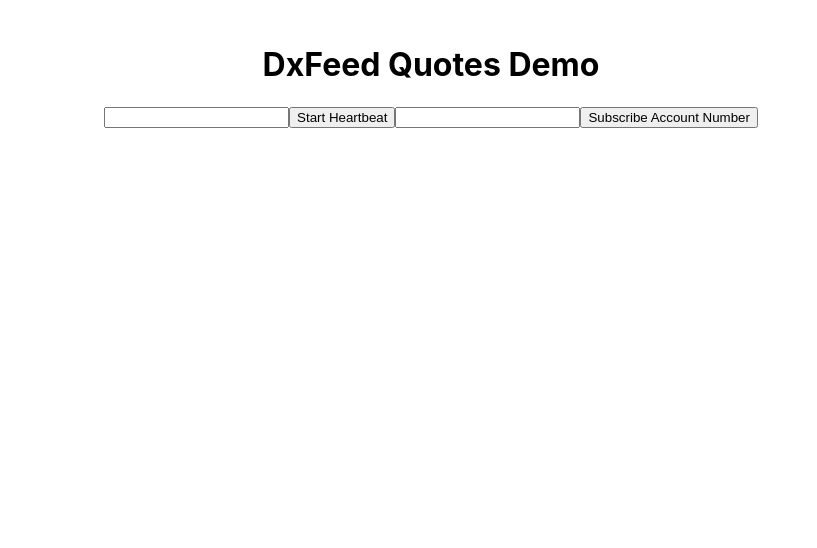
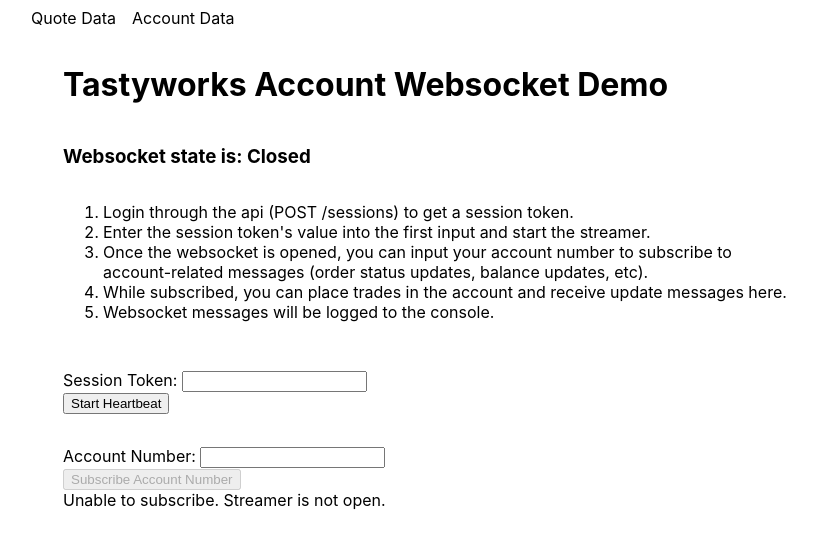
Before and after one commit to tastytrade/tastytrade-api-js, a Next.js app: page /account-streamer in a window 1280 px wide. Shown: the top 548 px of the page, without its empty margins (209-1026 px from the left). Built offline with nearby package versions, Linux system fonts and the light colour scheme.

Commit message:
Instructions and toast messages

```diff
--- a/account-streamer/account-streamer.ts
+++ b/account-streamer/account-streamer.ts
@@ -1,11 +1,7 @@
 import _ from 'lodash'
-// import { EndlessExponentialRetry } from '../../tastyworks/util/exponential-retry'
-// import type Logger from '../../tastyworks/logger'
-// import type { Disposer, RunLoop } from '../../tastyworks/util/runloop'
-// import type { WebsocketCreator } from '../../tastyworks/websocket'
 import type { JsonMap, JsonValue } from '../lib/json-util'
 import { JsonBuilder } from '../lib/json-util'
-// import { StreamerMessageType } from '../../tastyworks/account-streamer'
+import toast from 'react-hot-toast'
 
 export enum STREAMER_STATE {
   Open = 0,
@@ -24,10 +20,12 @@
 
 const HEARTBEAT_INTERVAL = 20000 // 20 seconds
 
+export type Disposer = () => void
+
 export type StreamerStateObserver = (streamerState: STREAMER_STATE) => void
 
-export type ReconnectObserver = () => void
-
+// Message `type` will be the data model
+// i.e. a balance update message will be of type `AccountBalance`
 export enum StreamerMessageType {
   Any = '*' /* get all messages */,
   AcatRequest = 'AcatRequest',
@@ -47,10 +45,20 @@
   TradingStatus = 'TradingStatus'
 }
 
+export type StreamerMessageObserver = (messageType: string, action: string, status: string) => void
+
 const REQUEST_ID = 'request-id'
 
+function removeElement<T>(array: T[], element: T): void {
+  const index = array.indexOf(element)
+  if (index < 0) {
+    return
+  }
+
+  array.splice(index, 1)
+}
+
 export class AccountStreamer {
-  autoReconnect = true
   private websocket: WebSocket | null = null
   private startResolve: ((result: boolean) => void) | null = null
   private startReject: ((reason?: any) => void) | null = null
@@ -65,7 +73,7 @@
 
   private readonly streamerStateObservers: StreamerStateObserver[] = []
 
-  private readonly reconnectObservers: ReconnectObserver[] = []
+  private readonly streamerMessageObservers: StreamerMessageObserver[] = []
 
   private startPromise: Promise<boolean> | null = null
 
@@ -90,6 +98,14 @@
     this.streamerStateObservers.forEach(observer => {
       observer(streamerState)
     })
+  }
+
+  addStreamerStateObserver(observer: StreamerStateObserver): Disposer {
+    this.streamerStateObservers.push(observer)
+
+    return () => {
+      removeElement(this.streamerStateObservers, observer)
+    }
   }
 
   get isOpen(): boolean {
@@ -118,7 +134,7 @@
     websocket.addEventListener('error', this.handleError)
     websocket.addEventListener('message', this.handleMessage)
 
-    this.logger.info('AcctStream - starting')
+    this.logger.info('AccountStreamer - starting')
     this.startPromise = new Promise<boolean>((resolve, reject) => {
       this.startResolve = resolve
       this.startReject = reject
@@ -128,30 +144,10 @@
   }
 
   stop() {
-    this.teardown(false)
+    this.teardown()
   }
 
-  reconnect(): boolean {
-    if (!this.autoReconnect) {
-      return false
-    }
-
-    this.logger.info('AcctStream - schedule reconnect')
-    // this.reconnectLooper.schedule()
-    return true
-  }
-
-  // Force disconnect and reconnect
-  reload() {
-    this.autoReconnect = true
-    if (this.websocket === null) {
-      this.reconnect()
-    } else {
-      this.teardown()
-    }
-  }
-
-  private teardown(autoReconnect = this.autoReconnect) {
+  private teardown() {
     const websocket = this.websocket
     if (websocket === null) {
       return
@@ -169,13 +165,8 @@
 
     this.websocket = null
 
-    this.logger.info('AcctStream - teardown')
-
-    if (autoReconnect) {
-      this.reconnect()
-    } else {
-      // this.reconnectLooper.cancel()
-    }
+    this.logger.info('AccountStreamer - teardown')
+    this.streamerState = STREAMER_STATE.Closed // Manually update status for convenience
   }
 
   readonly sendHeartbeat = () => {
@@ -189,6 +180,7 @@
       return
     }
 
+    this.logger.info('Scheduling heartbeat with interval: ', HEARTBEAT_INTERVAL)
     this.heartbeatTimerId = window.setTimeout(
       this.sendHeartbeat,
       HEARTBEAT_INTERVAL
@@ -273,14 +265,15 @@
     this.queued = []
   }
 
-  private readonly handleOpen = (_event: Event) => {
+  private readonly handleOpen = (event: Event) => {
     if (this.startResolve === null) {
       return
     }
 
+    this.logger.info('AccountStreamer opened', event)
+
     this.startResolve(true)
     this.startResolve = this.startReject = null
-    // this.reconnectLooper.cancel()
 
     this.streamerState = STREAMER_STATE.Open
     this.sendQueuedMessages()
@@ -288,7 +281,7 @@
   }
 
   private readonly handleClose = (event: CloseEvent) => {
-    this.logger.info('AcctStream handleClose', event)
+    this.logger.info('AccountStreamer closed', event)
     if (this.websocket === null) {
       return
     }
@@ -303,7 +296,7 @@
       return
     }
 
-    this.logger.warn('AcctStream error', event)
+    this.logger.warn('AccountStreamer error', event)
 
     this.lastErrorEvent = event
     this.streamerState = STREAMER_STATE.Error
@@ -329,10 +322,20 @@
     }
   }
 
+  addMessageObserver(observer: StreamerMessageObserver): Disposer {
+    this.streamerMessageObservers.push(observer)
+
+    return () => {
+      removeElement(this.streamerMessageObservers, observer)
+    }
+  }
+
   private readonly handleOneMessage = (json: JsonMap) => {
+    this.logger.info(json)
+
     const action = json.action as string
+    this.streamerMessageObservers.forEach(observer => observer(json.type as string, action, json.status as string))
     if (action) {
-      // Current only heartbeat and subscribe response
       if (action === MessageAction.HEARTBEAT) {
         // schedule next heartbeat
         this.scheduleHeartbeatTimer()
@@ -353,12 +356,6 @@
 
       return
     }
-
-    const type = json.type as string
-    const timestampRaw = json.timestamp as string
-    const timestamp = timestampRaw ? parseInt(timestampRaw, 10) : 0
-
-    this.logger.info(json)
   }
 }
 
--- /dev/null
+++ b/components/layout.tsx
@@ -0,0 +1,23 @@
+import React from 'react'
+import { Toaster } from 'react-hot-toast'
+import Link from 'next/link'
+
+export default function Layout(props: any) {
+  return (
+    <div>
+      <div className="navBar">
+        <Link href="/">Quote Data</Link>
+        <Link href="/account-streamer">Account Data</Link>
+      </div>
+      <Toaster
+        toastOptions={{
+          duration: 5000,
+          success: {
+            duration: 10000
+          }
+        }}
+      />
+      {props.children}
+    </div>
+  )
+}
--- a/package.json
+++ b/package.json
@@ -15,7 +15,8 @@
     "lodash": "^4.17.21",
     "next": "12.1.5",
     "react": "18.0.0",
-    "react-dom": "18.0.0"
+    "react-dom": "18.0.0",
+    "react-hot-toast": "^2.4.0"
   },
   "devDependencies": {
     "@types/node": "17.0.27",
--- a/pages/_app.tsx
+++ b/pages/_app.tsx
@@ -1,8 +1,13 @@
 import '../styles/globals.css'
+import Layout from '../components/layout'
 import type { AppProps } from 'next/app'
 
 function MyApp({ Component, pageProps }: AppProps) {
-  return <Component {...pageProps} />
+  return (
+    <Layout>
+      <Component {...pageProps} />
+    </Layout>
+  )
 }
 
 export default MyApp
--- a/pages/account-streamer.tsx
+++ b/pages/account-streamer.tsx
@@ -1,16 +1,50 @@
 import type { NextPage } from 'next'
 import styles from '../styles/Home.module.css'
-import { accountStreamer } from '../account-streamer/account-streamer'
+import { accountStreamer, STREAMER_STATE } from '../account-streamer/account-streamer'
 import { useEffect, useState } from 'react'
-import SubscribedSymbol from '../components/subscribed-symbol'
 import _ from 'lodash'
+import toast from 'react-hot-toast'
+
+
+function interpretStreamerState(state: STREAMER_STATE) {
+  switch (state) {
+    case STREAMER_STATE.Open:
+      return 'Open'
+    case STREAMER_STATE.Closed:
+      return 'Closed'
+    case STREAMER_STATE.Error:
+      return 'Error'
+    default:
+      return 'Unknown'
+  }
+}
 
 const AccountStreamer: NextPage = () => {
+  const [streamerState, setStreamerState] = useState(STREAMER_STATE.Closed)
   const [authToken, setAuthToken] = useState('')
   const [accountNumber, setAccountNumber] = useState('')
 
+
   useEffect(() => {
-    return () => accountStreamer.stop()
+    setStreamerState(accountStreamer.streamerState)
+    const streamerStateDisposer = accountStreamer.addStreamerStateObserver((accountStreamerState) => {
+      if (accountStreamerState === STREAMER_STATE.Closed) {
+        toast.error('Account streamer has been closed.')
+      }
+      setStreamerState(accountStreamerState)
+    })
+    const streamerMessageDisposer = accountStreamer.addMessageObserver((type, action, status) => {
+      if (!_.isNil(type)) {
+        toast.success(`Received ${type} message`)
+      } else {
+        toast(`Received message with action: ${action}, status: ${status}`)
+      }
+    })
+    return () => {
+      accountStreamer.stop()
+      streamerMessageDisposer()
+      streamerStateDisposer()
+    }
   }, []);
 
   const handleAuthTokenChange = (event: any) => {
@@ -29,18 +63,43 @@
     accountStreamer.subscribeToAccounts([accountNumber])
   }
 
+  const _renderSubscribe = () => {
+    const disabled = streamerState !== STREAMER_STATE.Open
+
+    return (
+      <div className={styles.inputSection}>
+        <div>
+          <label htmlFor="sessionTokenInput">Account Number: </label>
+          <input type="text" onChange={handleAccountNumberChange} />
+        </div>
+        <button disabled={disabled} onClick={doSubscribeAccount}>Subscribe Account Number</button>
+        {disabled && <div>Unable to subscribe. Streamer is not open.</div>}
+      </div>
+    )
+  }
+
   return (
     <div className={styles.container}>
       <main className={styles.main}>
         <h1 className={styles.title}>
-          DxFeed Quotes Demo
+          Tastyworks Account Websocket Demo
         </h1>
+        <h3>Websocket state is: {interpretStreamerState(streamerState)}</h3>
+        <ol>
+          <li>Login through the api (POST /sessions) to get a session token.</li>
+          <li>Enter the session token's value into the first input and start the streamer.</li>
+          <li>Once the websocket is opened, you can input your account number to subscribe to account-related messages (order status updates, balance updates, etc).</li>
+          <li>While subscribed, you can place trades in the account and receive update messages here.</li>
+          <li>Websocket messages will be logged to the console.</li>
+        </ol>
 
-        <div>
-          <input type="text" onChange={handleAuthTokenChange} />
+        <div className={styles.inputSection}>
+          <div>
+            <label htmlFor="sessionTokenInput">Session Token: </label>
+            <input id="sessionTokenInput" type="text" onChange={handleAuthTokenChange} />
+          </div>
           <button onClick={doSubscribe}>Start Heartbeat</button>
-          <input type="text" onChange={handleAccountNumberChange} />
-          <button onClick={doSubscribeAccount}>Subscribe Account Number</button>
+          {_renderSubscribe()}
         </div>
       </main>
     </div>
--- a/styles/Home.module.css
+++ b/styles/Home.module.css
@@ -9,5 +9,9 @@
   display: flex;
   flex-direction: column;
   justify-content: start;
-  align-items: center;
+  align-items: start;
 }
+
+.inputSection {
+  padding: 2rem 0;
+}
--- a/styles/globals.css
+++ b/styles/globals.css
@@ -12,3 +12,7 @@
   color: inherit;
   text-decoration: none;
 }
+
+.navBar a {
+  margin-right: 1rem;
+}
```
Also changed, not shown: 1 other file (tests, documents, lock files or other folders).
